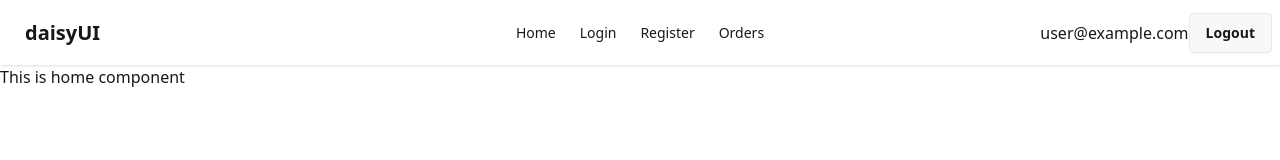
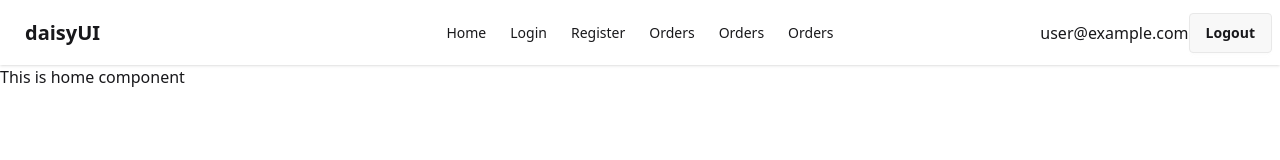
Before and after one commit to jnakht/auth-infinity-war, a React (Vite) app: page / in a window 1280 px wide. Shown: the top 160 px of the page. Built offline with nearby package versions, Linux system fonts and the light colour scheme; no server answers; sample sign-in values are in the browser's storage.

Commit message:
if logged in, some extra routes are shown, if not, not shown

```diff
--- a/src/components/Navbar/Navbar.jsx
+++ b/src/components/Navbar/Navbar.jsx
@@ -3,13 +3,20 @@ import { Link, NavLink } from "react-router-dom";
 import { AuthContext } from "../providers/AuthProvider";
 
 const Navbar = () => {
+    const {user, logOut} = useContext(AuthContext);
     const navLinks = <>
         <li><NavLink to='/'>Home</NavLink></li>
         <li><NavLink to='/login'>Login</NavLink></li>
         <li><NavLink to='/register'>Register</NavLink></li>
         <li><NavLink to='/orders'>Orders</NavLink></li>
+        {
+            user && <>
+                <li><NavLink to='/orders'>Orders</NavLink></li>
+                <li><NavLink to='/orders'>Orders</NavLink></li>
+            </>
+        }
     </>
-    const {user, logOut} = useContext(AuthContext);
+
     const handleLogOut = () => {
         logOut()
         .then(() => {
```
